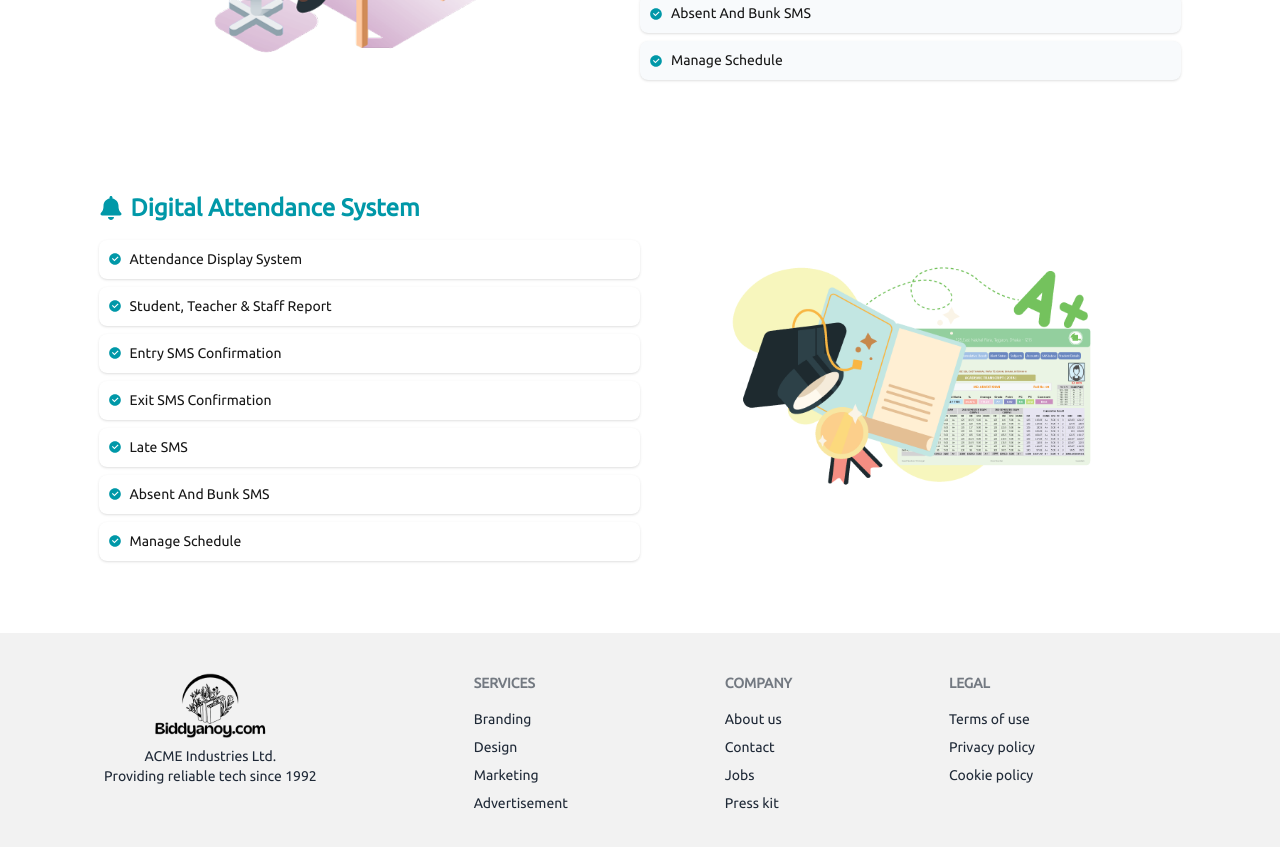
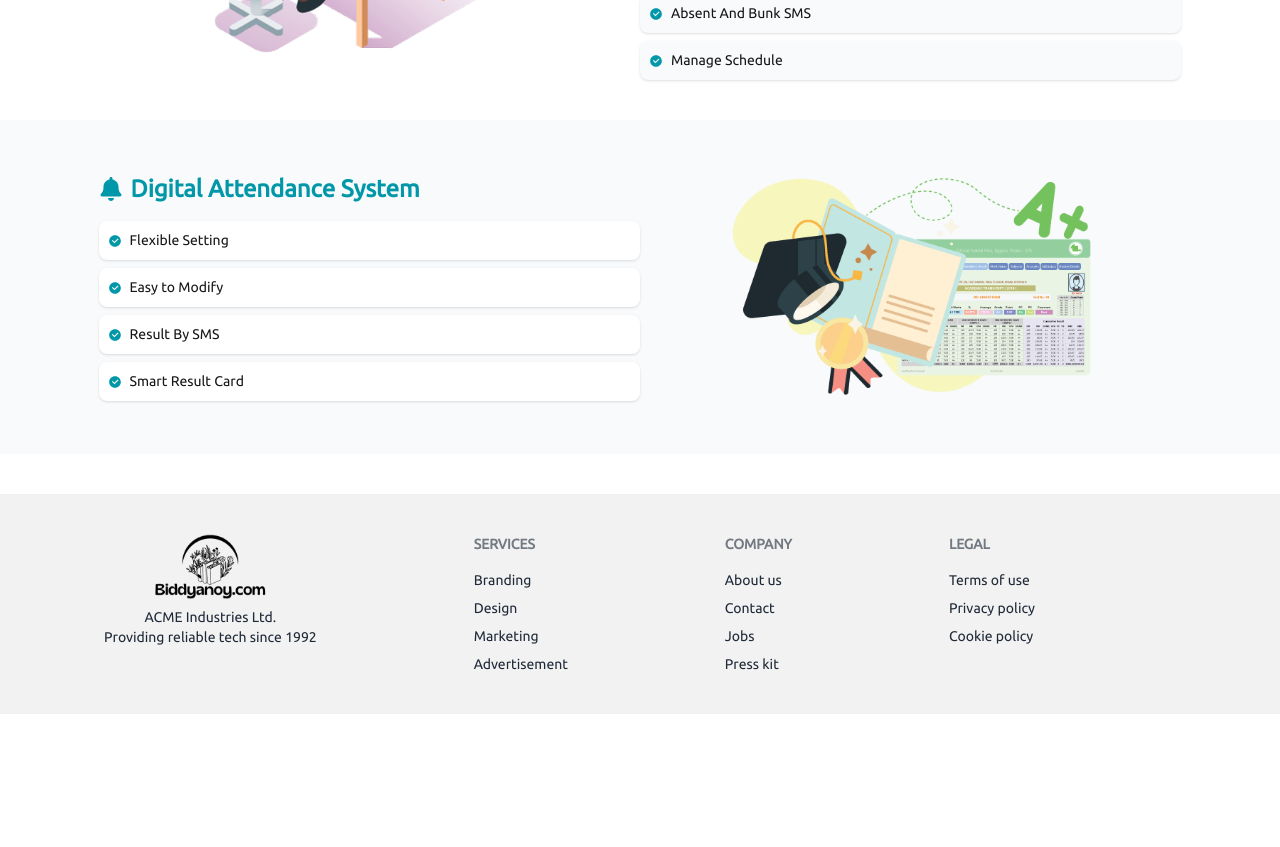
Before and after one commit to AbuRaihan32/Smart-Madrasha, a Next.js app: page / in a window 1280 px wide. Shown: the part 1440-2287 px from the top of the page. After the commit the page ends 2154 px from the top, so only its background shows below. Built offline with nearby package versions, Linux system fonts and the light colour scheme.

Commit message:
Exam section updated

```diff
--- a/src/components/Home/Exam/Exam.jsx
+++ b/src/components/Home/Exam/Exam.jsx
@@ -4,7 +4,7 @@ import { RiCheckboxCircleFill } from "react-icons/ri";
 
 const Exam = () => {
   return (
-    <section className="bg-white my-10">
+    <section className="bg-slate-50 py-5 mb-10">
       <div className="max-w-6xl mx-auto py-8">
         <div className=" w-[94%] mx-auto flex items-center flex-row-reverse">
           <div className="w-full">
@@ -26,31 +26,19 @@ const Exam = () => {
             <ul className="mt-4 space-y-2">
               <li className="flex items-center gap-2 bg-white shadow rounded-lg p-[9px] text-[14px]">
                 <RiCheckboxCircleFill className="text-[#0098A8]"></RiCheckboxCircleFill>{" "}
-                <span> Attendance Display System</span>
+                <span> Flexible Setting</span>
               </li>
               <li className="flex items-center gap-2 bg-white shadow rounded-lg p-[9px] text-[14px]">
                 <RiCheckboxCircleFill className="text-[#0098A8]"></RiCheckboxCircleFill>{" "}
-                <span> Student, Teacher & Staff Report</span>
+                <span> Easy to Modify</span>
               </li>
               <li className="flex items-center gap-2 bg-white shadow rounded-lg p-[9px] text-[14px]">
                 <RiCheckboxCircleFill className="text-[#0098A8]"></RiCheckboxCircleFill>{" "}
-                <span> Entry SMS Confirmation</span>
+                <span> Result By SMS</span>
               </li>
               <li className="flex items-center gap-2 bg-white shadow rounded-lg p-[9px] text-[14px]">
                 <RiCheckboxCircleFill className="text-[#0098A8]"></RiCheckboxCircleFill>{" "}
-                <span> Exit SMS Confirmation</span>
-              </li>
-              <li className="flex items-center gap-2 bg-white shadow rounded-lg p-[9px] text-[14px]">
-                <RiCheckboxCircleFill className="text-[#0098A8]"></RiCheckboxCircleFill>{" "}
-                <span> Late SMS</span>
-              </li>
-              <li className="flex items-center gap-2 bg-white shadow rounded-lg p-[9px] text-[14px]">
-                <RiCheckboxCircleFill className="text-[#0098A8]"></RiCheckboxCircleFill>{" "}
-                <span> Absent And Bunk SMS</span>
-              </li>
-              <li className="flex items-center gap-2 bg-white shadow rounded-lg p-[9px] text-[14px]">
-                <RiCheckboxCircleFill className="text-[#0098A8]"></RiCheckboxCircleFill>{" "}
-                <span> Manage Schedule</span>
+                <span> Smart Result Card</span>
               </li>
             </ul>
           </div>
```
